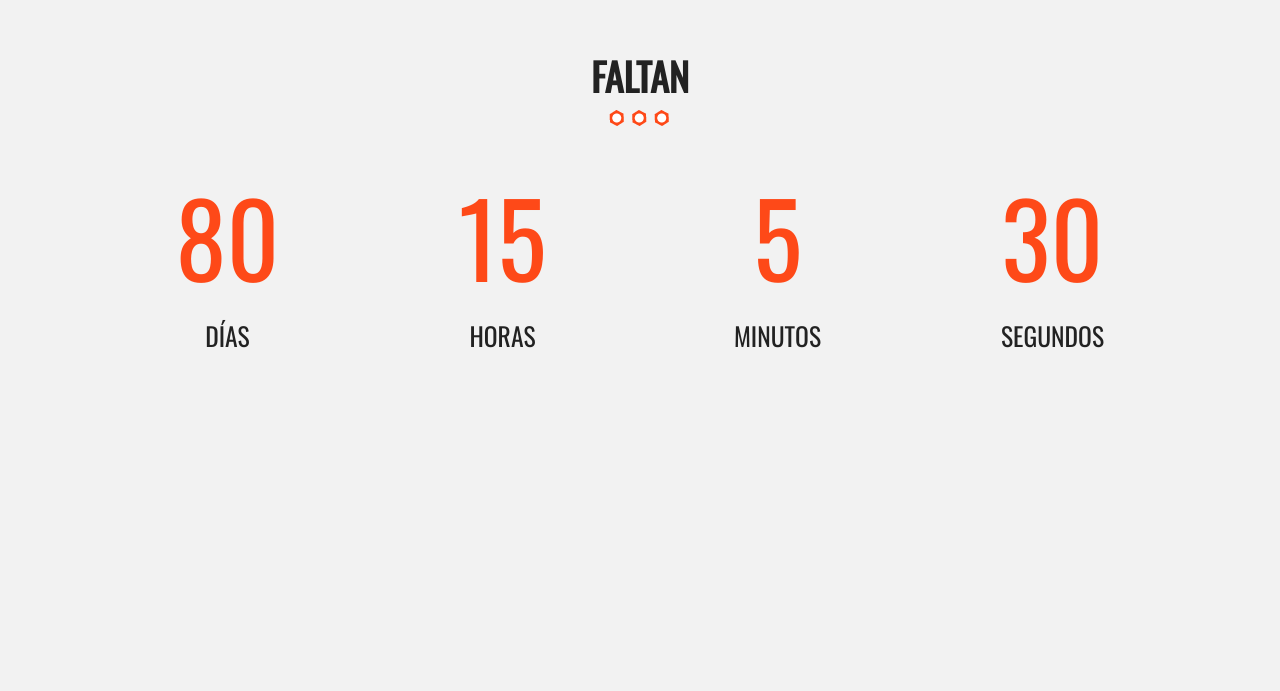
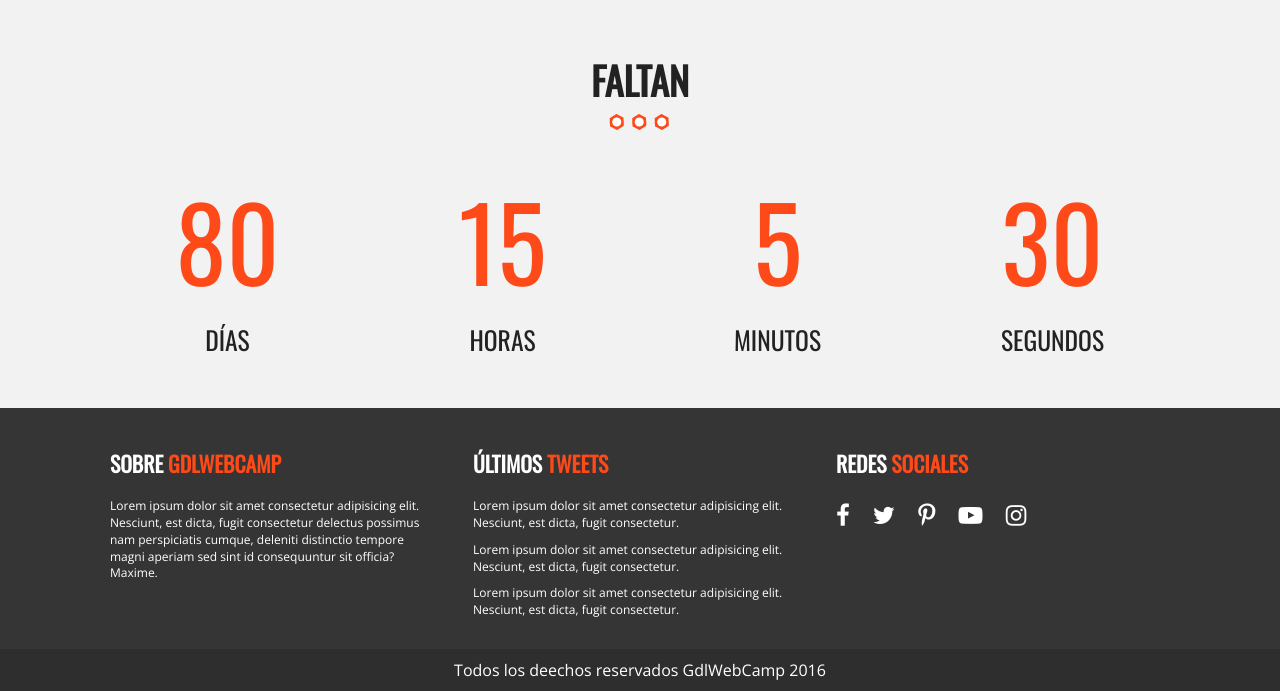
Before and after one commit to SaulNapoles/GdlWebCamp, a plain HTML site: page index.html in a window 1280 px wide. Shown: the part 5441-6132 px from the top of the page. Before the commit the page ends 5825 px from the top, so only its background shows below. Drawn offline with nearby package versions, Linux system fonts and the light colour scheme; files whose address does not match are found by name.

Commit message:
Se añadió el footer del sitio

```diff
--- a/css/main.css
+++ b/css/main.css
@@ -180,12 +180,12 @@ h3{
 .button.hollow{
 background-color: white;
 color: #fe4918;
-border: 2px solid #fe4918;
+border: 2px solid #e33000;
 transition: all 1s ease;
 }
 .button.hollow:hover{
 color: white;
-border: none;
+border-color: #e33000;
 }
 
 .button.transparente{
@@ -193,7 +193,7 @@ border: none;
     border: 2px solid white;
 }
 .button.transparente:hover{
-    border: 2px solid #fe4918;
+    border: 2px solid #e33000;
 }
 ul{
     list-style: none;
@@ -758,6 +758,53 @@ div.cuenta-regresiva ul li{
     }
 }
 
+/**Footer**/
+footer{
+background-color: #353535;
+padding-top: 40px;
+margin-top: 20px;
+}
+
+footer .contenedor>div{
+    color: white;
+    padding: 0 20px;
+    font-size: 12px;
+}
+
+@media only screen and (min-width:768px){
+    footer .contenedor>div{
+    width: 33%;
+    float: left;
+    }
+}
+
+footer h3{
+    color: white;
+    text-transform: uppercase;
+    font-family: 'Oswald', sans-serif;
+    margin-bottom: 20px;
+}
+
+footer h3 span{
+    color: #fe4918;
+}
+
+footer .ultimos-tweets li{
+    margin-bottom: 10px;
+}
+
+footer nav.redes-sociales{
+    text-align: left;
+}
+p.copyright{
+    background-color:#2e2e2e;
+    color: white;
+    padding: 10px 0;
+    margin: 20px 0px 0px 0px;
+    text-align: center;
+}
+
+
 /* ==========================================================================
    Helper classes
    ========================================================================== */
--- a/index.html
+++ b/index.html
@@ -297,6 +297,38 @@
         </div>
     </section>
 
+    <footer class="site-footer">
+
+        <div class="contenedor clearfix">
+            <div class="footer-informacion">
+                <h3>Sobre <span>gdlwebcamp</span></h3>
+                <p>Lorem ipsum dolor sit amet consectetur adipisicing elit. Nesciunt, est dicta, fugit consectetur delectus possimus nam perspiciatis cumque, deleniti distinctio tempore magni aperiam sed sint id consequuntur sit officia? Maxime.</p>
+            </div>
+
+            <div class="ultimos-tweets">
+                <h3>Últimos <span>tweets</span></h3>
+                <ul>
+                    <li>Lorem ipsum dolor sit amet consectetur adipisicing elit. Nesciunt, est dicta, fugit consectetur. </li>
+                    <li>Lorem ipsum dolor sit amet consectetur adipisicing elit. Nesciunt, est dicta, fugit consectetur. </li>
+                    <li>Lorem ipsum dolor sit amet consectetur adipisicing elit. Nesciunt, est dicta, fugit consectetur. </li>
+                </ul>
+            </div>
+
+            <div class="menu">
+                <h3>Redes <span>sociales</span></h3>
+                <nav class="redes-sociales">
+                    <a href="#"><i class="fa fa-facebook" aria-hidden="true"></i></a>
+                    <a href="#"><i class="fa fa-twitter" aria-hidden="true"></i></a>
+                    <a href="#"><i class="fa fa-pinterest-p" aria-hidden="true"></i></a>
+                    <a href="#"><i class="fa fa-youtube-play" aria-hidden="true"></i></a>
+                    <a href="#"><i class="fa fa-instagram" aria-hidden="true"></i></a>
+                </nav>
+            </div>
+        </div>
+        <p class="copyright">Todos los deechos reservados GdlWebCamp 2016</p>
+
+    </footer>
+
 
     <script src="js/vendor/modernizr-3.5.0.min.js"></script>
     <script src="https://code.jquery.com/jquery-3.2.1.min.js" integrity="sha256-hwg4gsxgFZhOsEEamdOYGBf13FyQuiTwlAQgxVSNgt4="
```
Also changed, not shown: 1 other file.
